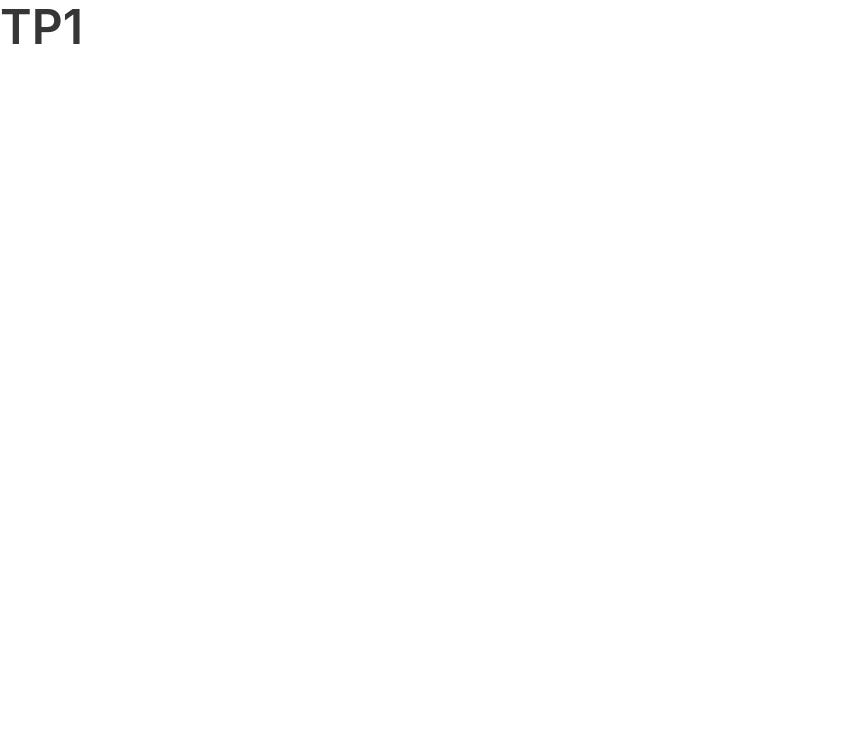
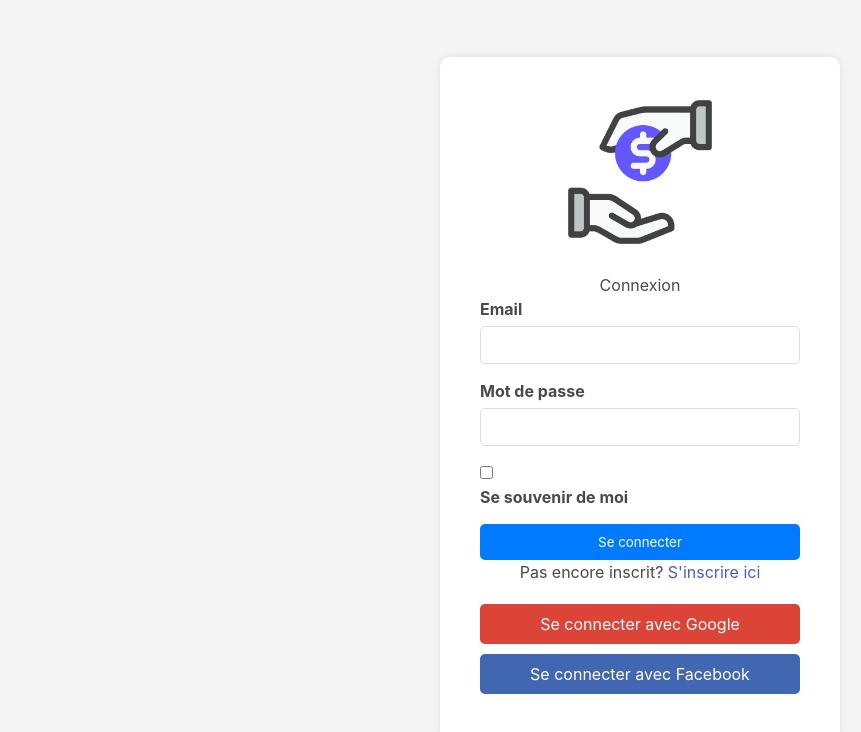
Before and after one commit to RouaBenSlama/TP1-web-2, a React (Vite) app: page /connexion in a window 1280 px wide. Shown: the top 732 px of the page, without its empty margins (0-861 px from the left). Built offline with nearby package versions, Linux system fonts and the light colour scheme; no server answers.

Commit message:
Ajout page login et librarie json react-router-dom

```diff
--- a/package.json
+++ b/package.json
@@ -12,7 +12,8 @@
     "bulma": "^0.9.4",
     "firebase": "^10.14.0",
     "react": "^18.2.0",
-    "react-dom": "^18.2.0"
+    "react-dom": "^18.2.0",
+    "react-router-dom": "^6.26.2"
   },
   "devDependencies": {
     "@types/react": "^18.2.56",
--- a/src/App.jsx
+++ b/src/App.jsx
@@ -1,6 +1,15 @@
+import { BrowserRouter, Routes, Route } from "react-router-dom";
+import PageConnexion from "./composants/PageConnexion";
+import Home from "./composants/Home";
+
 function App() {
     return <>
-        <h1 className="title is-1"> TP1 </h1>
+        <BrowserRouter>
+            <Routes>
+                <Route path="/" element={<Home />} />
+                <Route path="/connexion" element={<PageConnexion />} />
+            </Routes>
+        </BrowserRouter>
     </>
 }
 
--- /dev/null
+++ b/src/composants/Home.jsx
@@ -0,0 +1,27 @@
+import { useNavigate } from "react-router-dom";
+
+
+
+function Home() {
+
+    const navigate = useNavigate()
+
+    const handleBtnConnexion = () => {
+        navigate("/connexion")
+    }
+
+    const handleBtnInscription = () => {
+        navigate("/register")
+    }
+    return(
+        <div>
+            <label> <h1>TP1 site web transactionel et chat </h1></label>
+            <div>
+                <button onClick={handleBtnConnexion}> Connexion </button>
+                <br />
+                <button onClick={handleBtnInscription}> Incription </button>
+            </div>
+        </div>
+    )
+}
+export default Home;
--- /dev/null
+++ b/src/composants/PageConnexion.css
@@ -0,0 +1,95 @@
+/* src/Login.css */
+.login-container {
+    display: flex;
+    justify-content: center;
+    align-items: center;
+    height: 100vh;
+    background-color: #f5f5f5;
+  }
+
+  .login-box {
+    background-color: #fff;
+    padding: 40px;
+    box-shadow: 0px 0px 10px rgba(0, 0, 0, 0.1);
+    border-radius: 10px;
+    width: 400px;
+    text-align: center;
+  }
+
+  .logo {
+    width: 150px;
+    margin-bottom: 20px;
+  }
+
+  h2 {
+    text-align: center;
+    margin-bottom: 20px;
+  }
+
+  .input-group {
+    margin-bottom: 15px;
+    text-align: left;
+  }
+
+  .input-group label {
+    display: block;
+    font-weight: bold;
+    margin-bottom: 5px;
+  }
+
+  .input-group input[type="email"],
+  .input-group input[type="password"] {
+    width: 100%;
+    padding: 10px;
+    border: 1px solid #ddd;
+    border-radius: 5px;
+  }
+
+  .input-group input[type="checkbox"] {
+    margin-right: 10px;
+  }
+
+  button {
+    width: 100%;
+    padding: 10px;
+    background-color: #007bff;
+    color: white;
+    border: none;
+    border-radius: 5px;
+    cursor: pointer;
+    margin-top: 10px;
+  }
+
+  button:hover {
+    background-color: #0056b3;
+  }
+
+  .error {
+    color: red;
+    text-align: center;
+  }
+
+  .social-login {
+    margin-top: 20px;
+  }
+
+  .social-login button {
+    display: block;
+    width: 100%;
+    margin-bottom: 10px;
+    padding: 10px;
+    border: none;
+    border-radius: 5px;
+    cursor: pointer;
+    font-size: 16px;
+  }
+
+  .google-btn {
+    background-color: #db4437;
+    color: white;
+  }
+
+  .facebook-btn {
+    background-color: #4267b2;
+    color: white;
+  }
--- /dev/null
+++ b/src/composants/PageConnexion.jsx
@@ -0,0 +1,86 @@
+import React, { useState } from 'react';
+import { signInWithEmailAndPassword, signInWithPopup } from 'firebase/auth';
+import { auth, googleProvider, facebookProvider } from '../Firebase';
+import { Link } from 'react-router-dom';
+import "./PageConnexion.css"
+import Logo from "./5932535.png"
+
+const PageConnexion = () => {
+    const [email, setEmail] = useState('');
+    const [password, setPassword] = useState('');
+    const [rememberMe, setRememberMe] = useState(false);
+    const [error, setError] = useState('');
+
+    const handleLogin = (e) => {
+        e.preventDefault();
+        signInWithEmailAndPassword(auth, email, password)
+            .then(() => {
+                window.location.href = "/dashboard"; // Redirect to dashboard
+            })
+            .catch((err) => {
+                setError('Identifiants incorrects');
+                console.error(err);
+            });
+    };
+
+    const handleGoogleLogin = () => {
+        signInWithPopup(auth, googleProvider)
+            .then(() => window.location.href = "/dashboard")
+            .catch((err) => console.error(err));
+    };
+
+    const handleFacebookLogin = () => {
+        signInWithPopup(auth, facebookProvider)
+            .then(() => window.location.href = "/dashboard")
+            .catch((err) => console.error(err));
+    };
+
+    return(
+        <div className="login-container">
+            <div className="login-box">
+                <img src={Logo} alt="Logo" className="logo" />
+                <h2>Connexion</h2>
+                <form onSubmit={handleLogin}>
+                    <div className="input-group">
+                        <label>Email</label>
+                        <input
+                            type="email"
+                            value={email}
+                            onChange={(e) => setEmail(e.target.value)}
+                            required
+                        />
+                    </div>
+                    <div className="input-group">
+                        <label>Mot de passe</label>
+                        <input
+                            type="password"
+                            value={password}
+                            onChange={(e) => setPassword(e.target.value)}
+                            required
+                        />
+                    </div>
+                    <div className="input-group">
+                        <input
+                            type="checkbox"
+                            id="rememberMe"
+                            checked={rememberMe}
+                            onChange={(e) => setRememberMe(e.target.checked)}
+                        />
+                        <label htmlFor="rememberMe">Se souvenir de moi</label>
+                    </div>
+                    {error && <p className="error">{error}</p>}
+                    <button type="submit">Se connecter</button>
+                </form>
+                <p>
+                    Pas encore inscrit? <Link to="/register"> S'inscrire ici</Link>
+                </p>
+                <div className="social-login">
+                    <button className="google-btn" onClick={handleGoogleLogin}>Se connecter avec Google</button>
+                    <button className="facebook-btn" onClick={handleFacebookLogin}>Se connecter avec Facebook</button>
+                </div>
+            </div>
+        </div>
+    )
+}
+
+export default PageConnexion
```
Also changed, not shown: src/composants/5932535.png (added), 1 other file (tests, documents, lock files or other folders).
